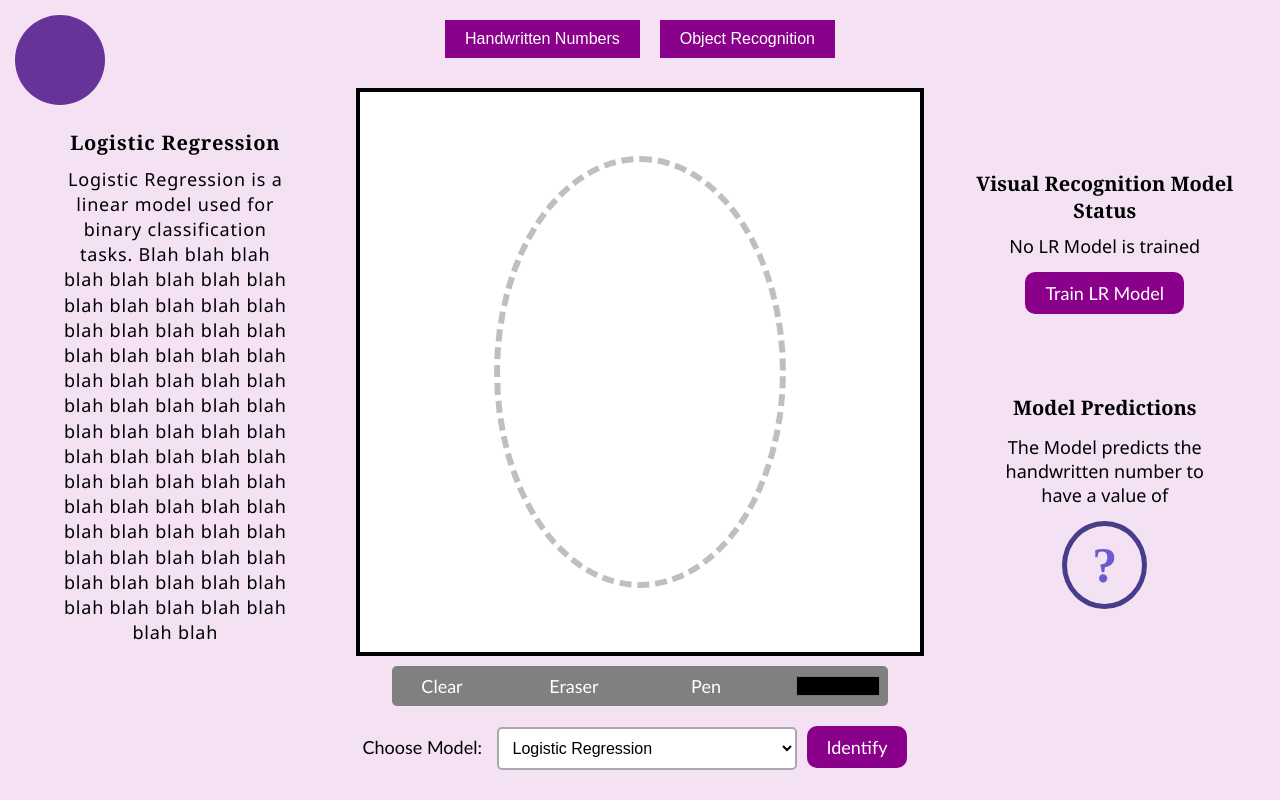
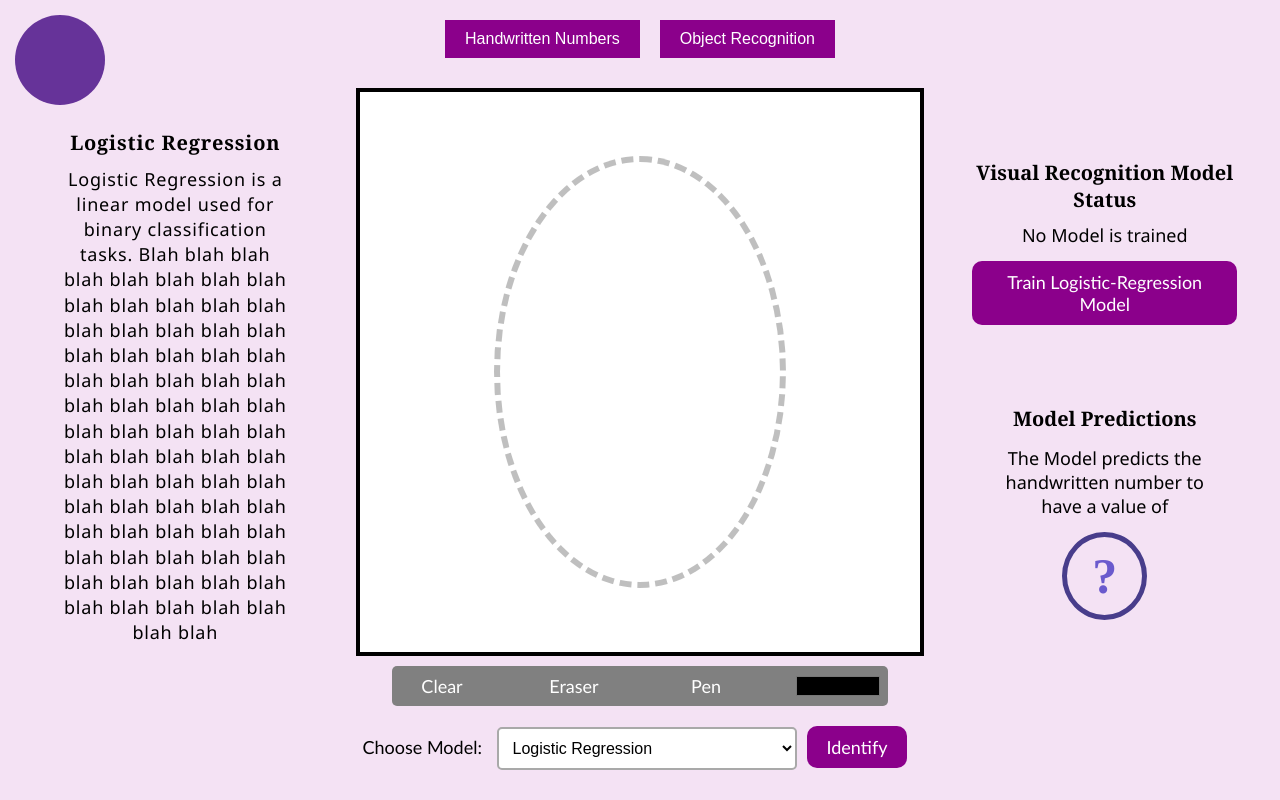
Before and after one commit to t1oluwani/SmartVision, a Vue app in the folder frontend/: page / in a window 1280 px wide. Both pictures are taken after a click on the button "Handwritten Numbers". Built offline with nearby package versions, Linux system fonts and the light colour scheme.

Commit message:
Code cleanup

```diff
--- a/frontend/src/components/HandwrittenNumbers.vue
+++ b/frontend/src/components/HandwrittenNumbers.vue
@@ -55,16 +55,16 @@
       <div class="right-container">
         <div class="training-status">
           <h3>Visual Recognition Model Status</h3>
-          <p v-if="selectedModel === 'CNN'">{{ cnn_model.modelTrained ? 'CNN Model is trained' : 'No CNN Model is trained' }}</p>
-          <p v-if="selectedModel === 'FNN'">{{ fnn_model.modelTrained ? 'FNN Model is trained' : 'No FNN Model is trained' }}</p>
-          <p v-if="selectedModel === 'LR'">{{ lr_model.modelTrained ? 'LR Model is trained' : 'No LR Model is trained' }}</p>
+          <p v-if="selectedModel === 'CNN'">{{ cnn_model.modelTrained ? 'CNN Model' : 'No Model is trained' }}</p>
+          <p v-if="selectedModel === 'FNN'">{{ fnn_model.modelTrained ? 'FNN Model' : 'No Model is trained' }}</p>
+          <p v-if="selectedModel === 'LR'">{{ lr_model.modelTrained ? 'LR Model' : 'No Model is trained' }}</p>
 
-          <button v-if="!cnn_model.modelTrained && selectedModel === 'CNN'" @click="trainModel">Train CNN Model</button>
-          <button v-if="cnn_model.modelTrained && selectedModel === 'CNN'" @click="clearModel">Clear CNN Model</button>
-          <button v-if="!fnn_model.modelTrained && selectedModel === 'FNN'" @click="trainModel">Train FNN Model</button>
-          <button v-if="fnn_model.modelTrained && selectedModel === 'FNN'" @click="clearModel">Clear FNN Model</button>
-          <button v-if="!lr_model.modelTrained && selectedModel === 'LR'" @click="trainModel">Train LR Model</button>
-          <button v-if="lr_model.modelTrained && selectedModel === 'LR'" @click="clearModel">Clear LR Model</button>
+          <button v-if="!cnn_model.modelTrained && selectedModel === 'CNN'" @click="trainModel">Train Convolutional-Neural-Network Model</button>
+          <button v-if="cnn_model.modelTrained && selectedModel === 'CNN'" @click="clearModel">Clear Model</button>
+          <button v-if="!fnn_model.modelTrained && selectedModel === 'FNN'" @click="trainModel">Train Feedfoward-Neural-Network Model</button>
+          <button v-if="fnn_model.modelTrained && selectedModel === 'FNN'" @click="clearModel">Clear Model</button>
+          <button v-if="!lr_model.modelTrained && selectedModel === 'LR'" @click="trainModel">Train Logistic-Regression Model</button>
+          <button v-if="lr_model.modelTrained && selectedModel === 'LR'" @click="clearModel">Clear Model</button>
         </div>
 
 
```
